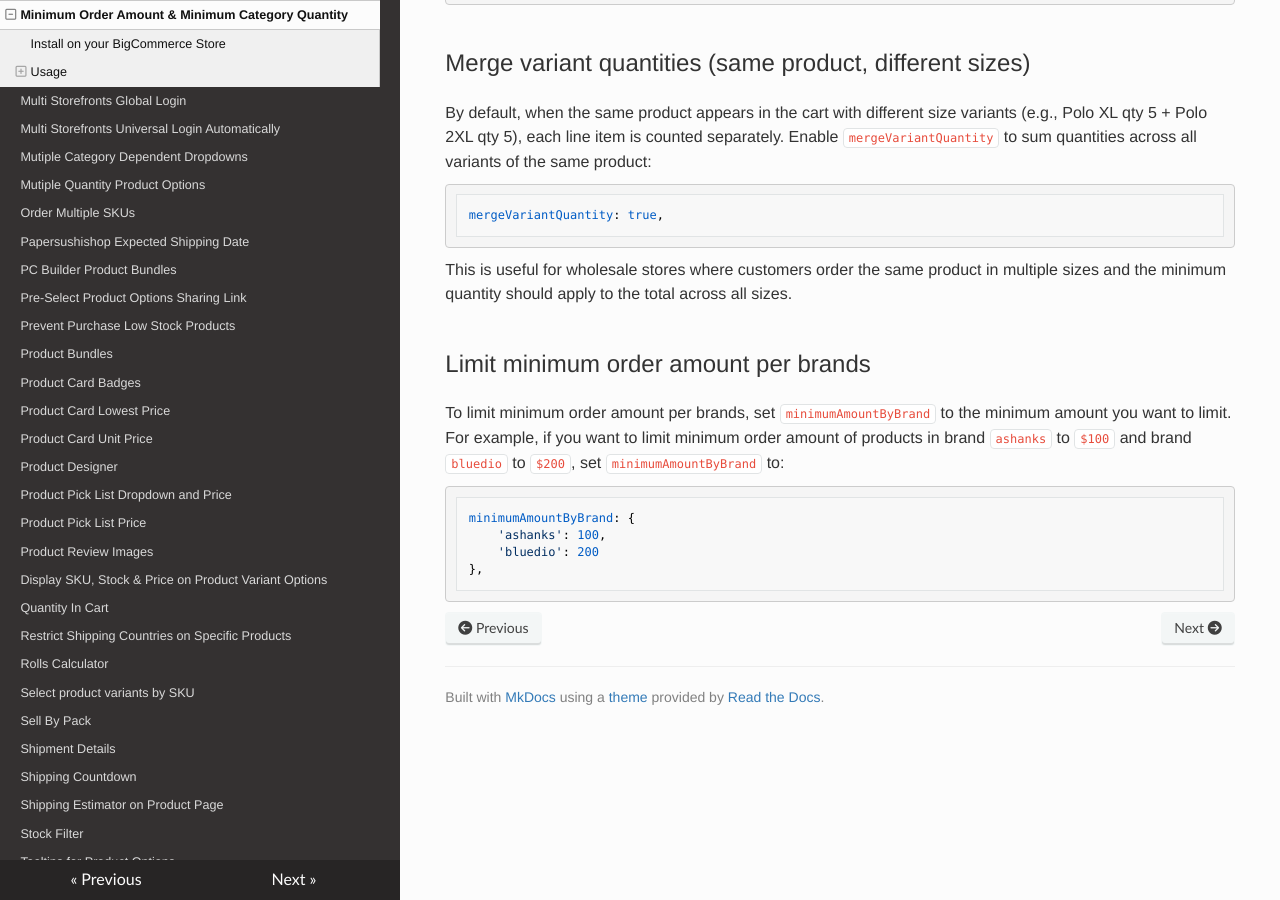
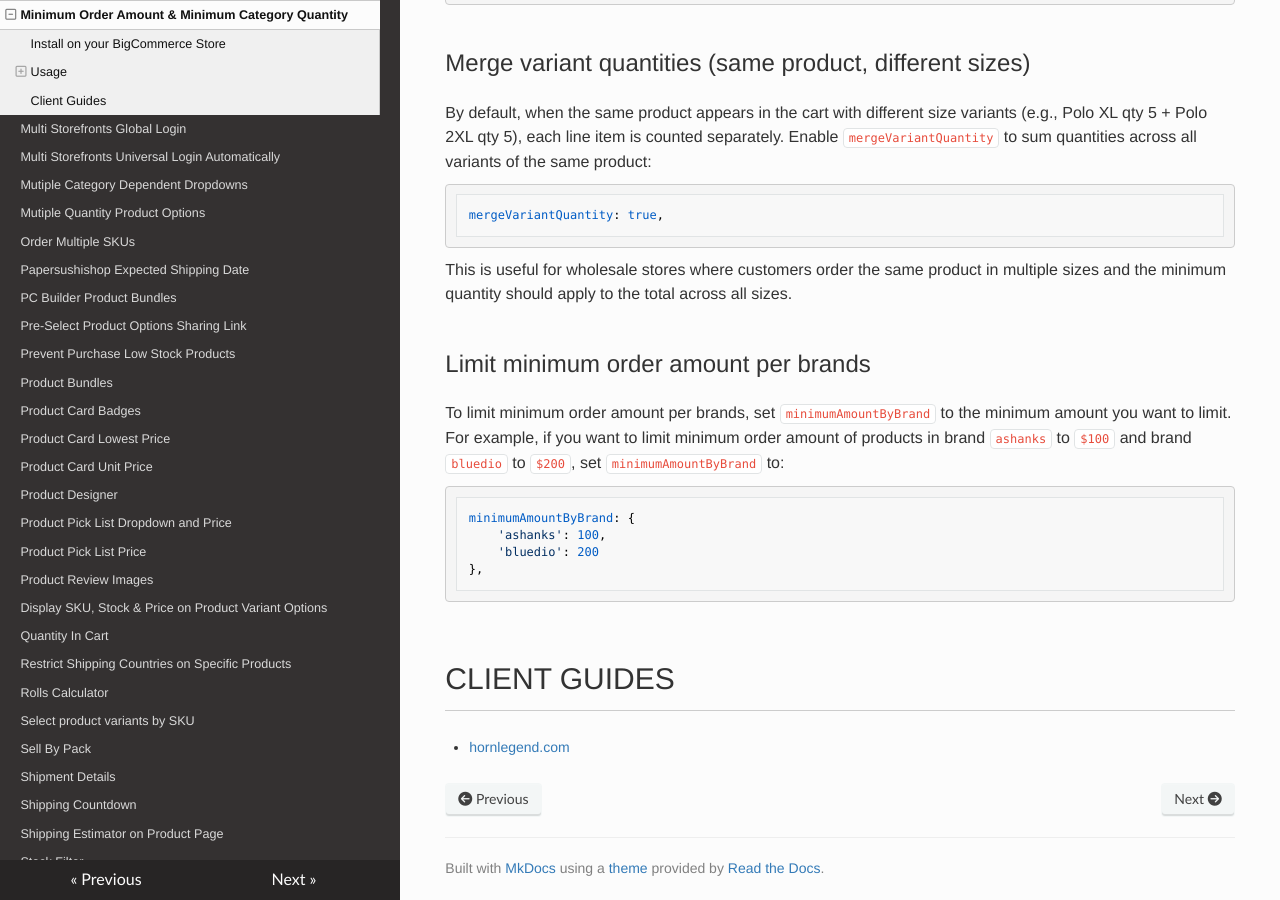
Before and after one commit to tvlgiao/bc-addons-docs, an MkDocs documentation site: the page built from docs/category-minimum-quantity.md, in a window 1280 px wide and 900 px high, scrolled down 1919 px. Built offline with MkDocs 1.6.1, drawn with Linux system fonts in a browser that asks for light colours; nearby versions of some CDN libraries.

Commit message:
docs(category-minimum-quantity): Add client guides section with hornlegend link
Co-Authored-By: Claude Opus 4.6 <noreply@anthropic.com>

```diff
--- a/docs/category-minimum-quantity.md
+++ b/docs/category-minimum-quantity.md
@@ -96,6 +96,10 @@ minimumAmountByBrand: {
 
 
 
+## Client Guides
+
+- [hornlegend.com](clients/hornlegend-category-minimum-quantity.md)
+
 <!--
 Source code: https://github.com/tvlgiao/bc-bigcommerce-api-app/microapps/minimum-category-quantity/
 -->
```
